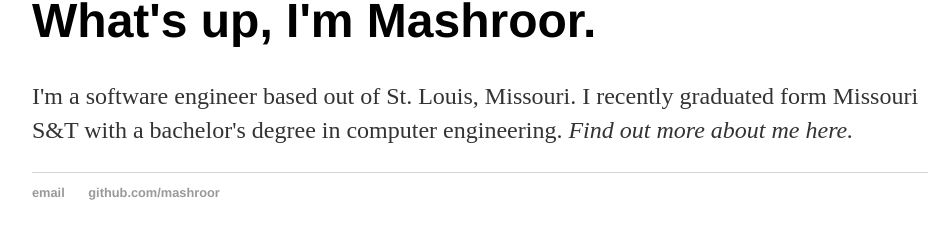
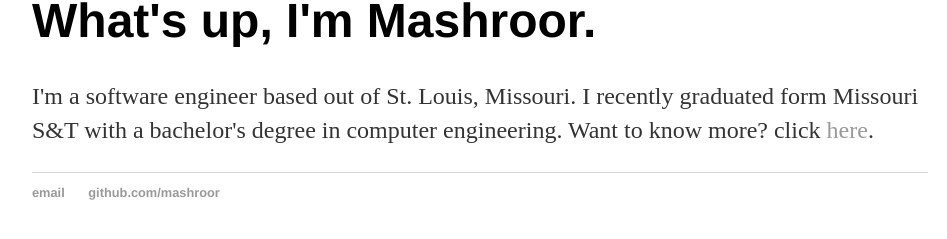
Before and after one commit to Mashroor/Mashroor.github.io, a Jekyll site: the page built from index.html, in a window 1280 px wide. Shown: the part 117-356 px from the top of the page, without its empty margins (160-1107 px from the left). Built offline with Jekyll 4.4.1, drawn with Linux system fonts in a browser that asks for light colours.

Commit message:
Update index.html

```diff
--- a/index.html
+++ b/index.html
@@ -6,8 +6,6 @@ title: Mashroor Rashid, Software Engineer
   <h1> What's up, I'm Mashroor.</h1>
   <p> I'm a software engineer based out of St. Louis, Missouri.
       I recently graduated form Missouri S&T with a bachelor's degree in computer engineering.
-      <em>Find out more about me here.</em>
-      <a href="/about">
-      </a>
+    Want to know more? click <a href="/about">here</a>.
   </p>
 </div><!-- /.intro -->
```
